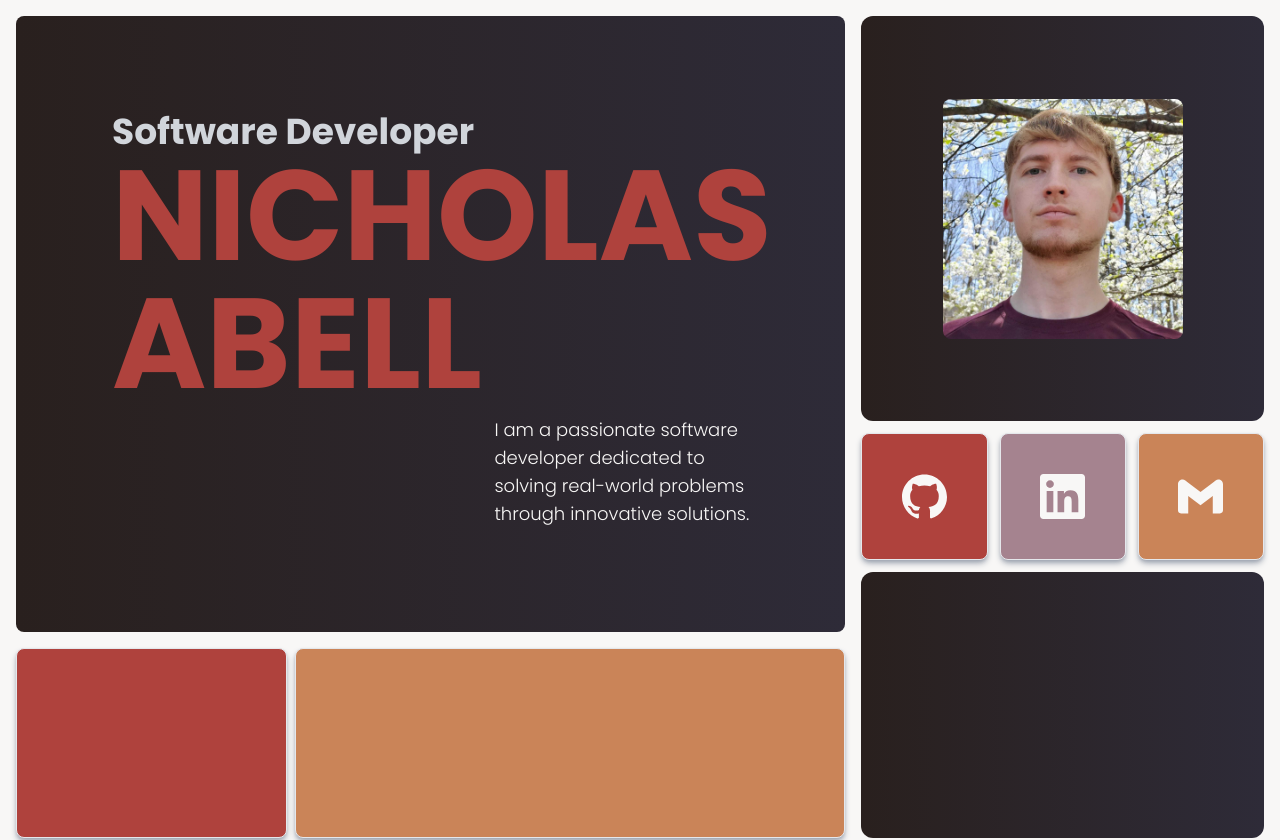
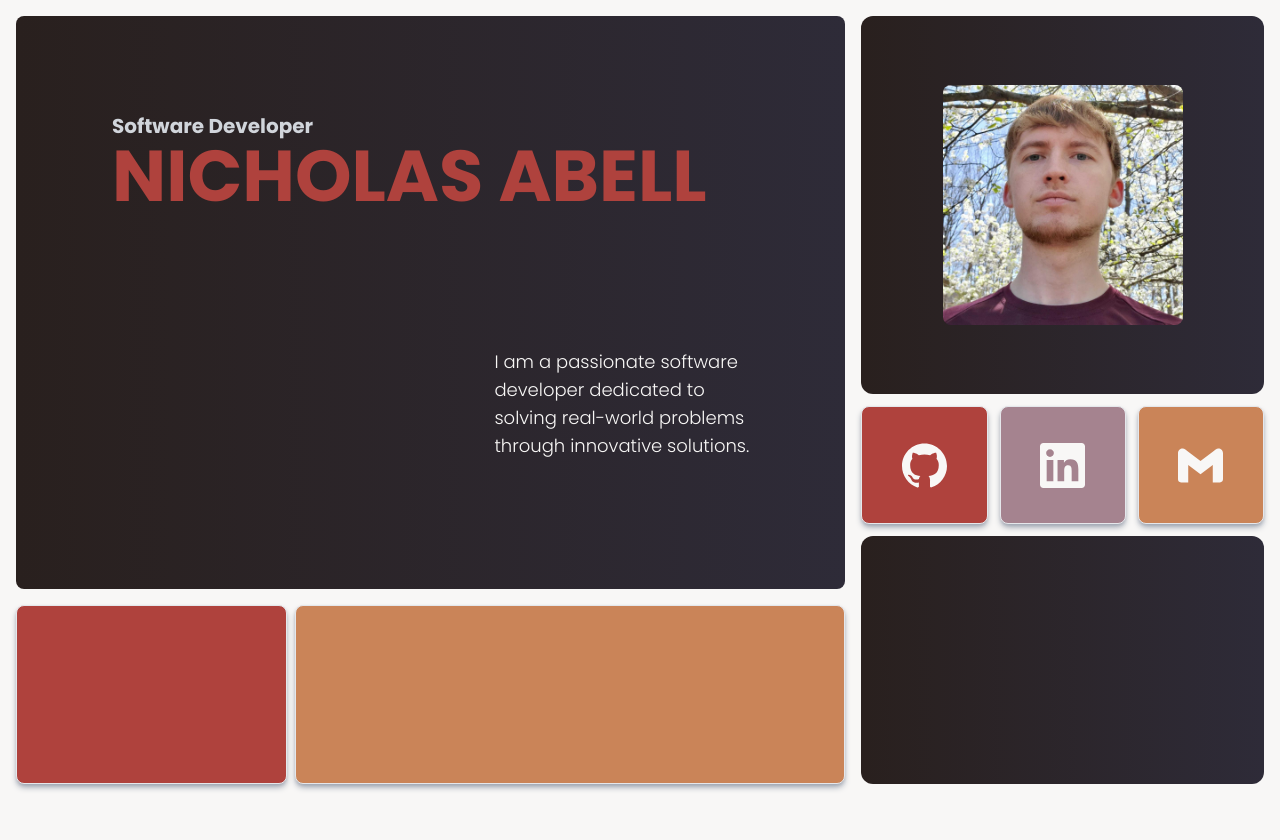
Before and after one commit to Nicholas-Abell/portfolio_V3, a Next.js app: page / in a window 1280 px wide. Shown: the top 840 px of the page. Built offline with nearby package versions, Linux system fonts and the light colour scheme.

Commit message:
title size

```diff
--- a/components/hero/Hero.tsx
+++ b/components/hero/Hero.tsx
@@ -13,11 +13,11 @@ const Hero: React.FC<HeroProps> = () => {
       <div className="grid grid-cols-3 col-span-3 sm:col-span-2 grid-rows-5 p-4 pb-0 sm:pb-4 sm:pr-2 gap-2 sm:gap-4">
         <div className="relative bg-gradient-to-r from-dark to-darker rounded-lg col-span-3 row-span-4 text-light p-4 md:p-12 xl:p-24 flex flex-col justify-between z-20">
           <div>
-            <p className="text-gray-300 text-xl lg:text-4xl font-bold">
+            <p className="text-gray-300 text-xl font-bold">
               Software Developer
             </p>
-            <h1 className="text-4xl sm:text-6xl md:text-6xl lg:text-7xl xl:text-9xl font-bold text-main">
-              NICHOLAS <br className="hidden sm:block" /> ABELL
+            <h1 className="text-4xl md:text-6xl xl:text-7xl font-bold text-main">
+              NICHOLAS ABELL
             </h1>
           </div>
           <div className="sm:ml-auto mt-auto bottom-0 right-0 text-sm lg:text-base xl:text-lg py-2 w-full sm:w-[60%] md:w-[40%] sm:h-[40%]">
```
